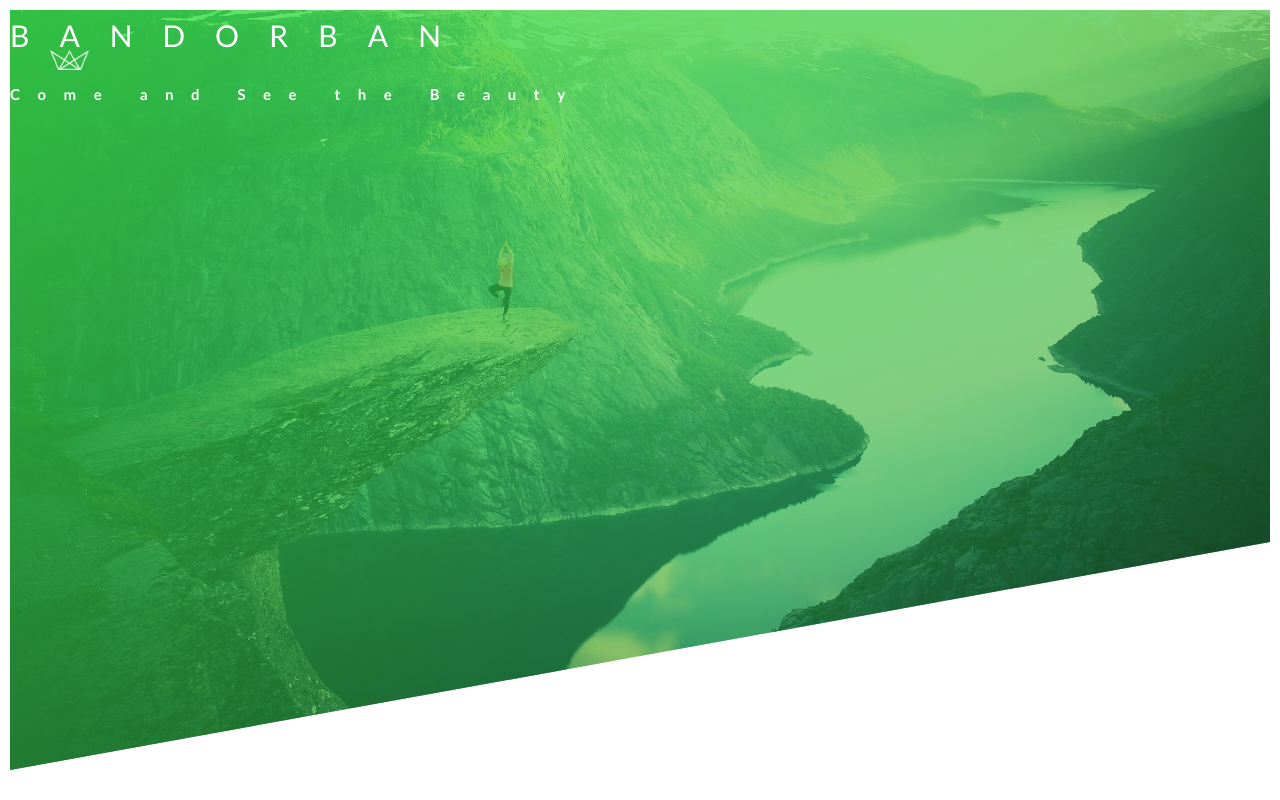
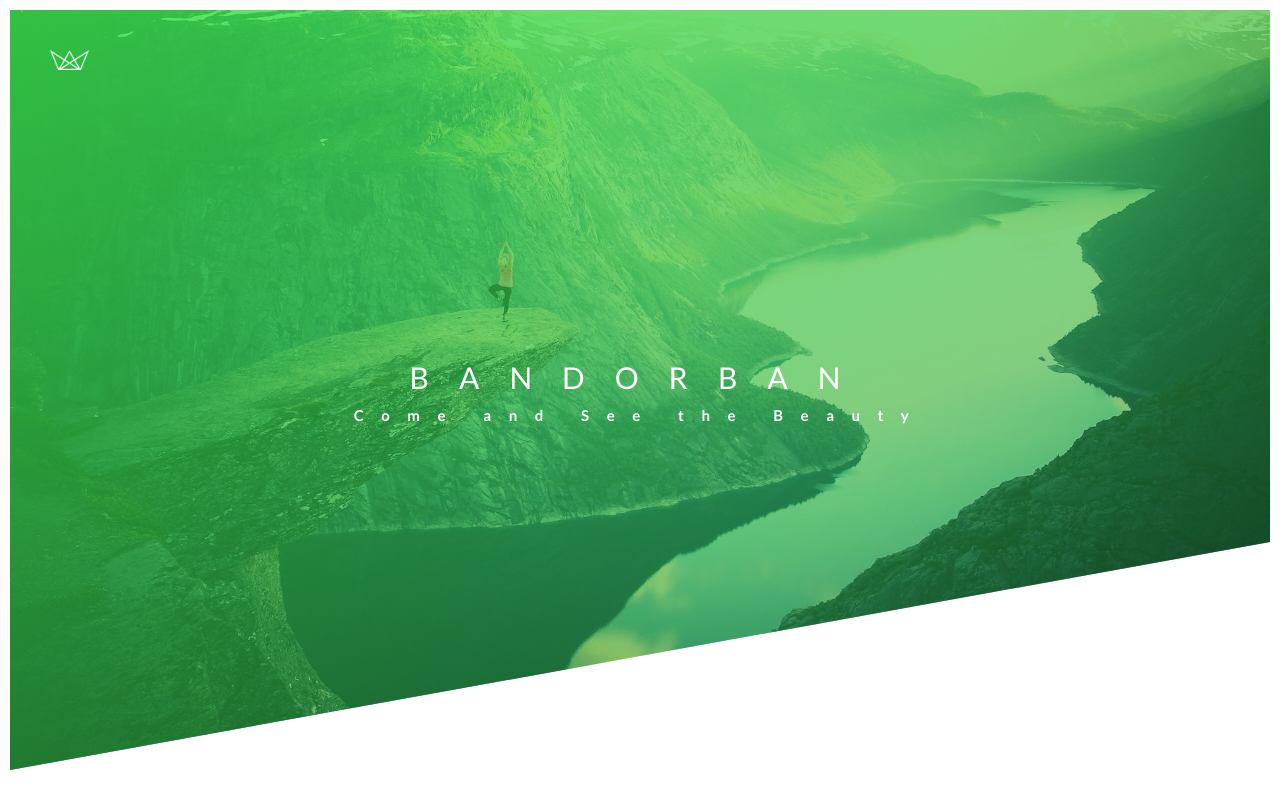
Before and after one commit to engr-hasanuzzaman/advance-css, a plain HTML site: page tourism-site/index.html in a window 1280 px wide. Drawn offline with Linux system fonts and the light colour scheme; files whose address does not match are found by name.

Commit message:
Place the heading text on the center

```diff
--- a/tourism-site/css/style.css
+++ b/tourism-site/css/style.css
@@ -46,6 +46,13 @@ body {
     height: 20px;
 }
 
+.heading {
+    display: flex;
+    flex-direction: column;
+    height: 100%;
+    justify-content: center;
+    text-align: center;
+}
 .heading-primary {
     display: block;
     letter-spacing: 30px;
--- a/tourism-site/index.html
+++ b/tourism-site/index.html
@@ -17,7 +17,7 @@
             <div class="logo-container">
                 <img src="./img/logo-white.png" alt="" class="logo">
             </div>
-            <h1>
+            <h1 class="heading">
                 <span class="heading-primary">Bandorban</span>
                 <span class="heading-secondary">Come and See the Beauty</span>
             </h1>
```
